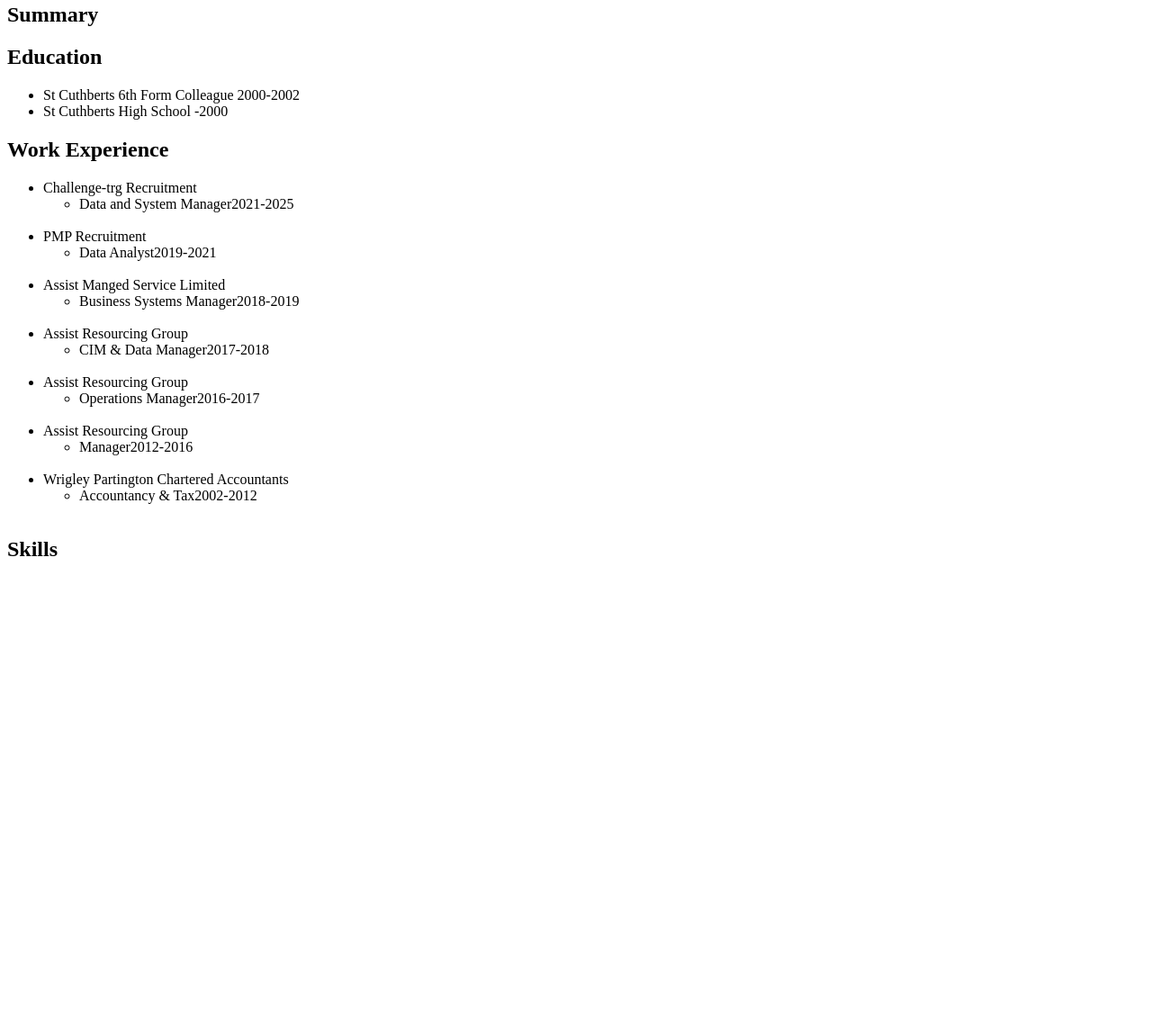
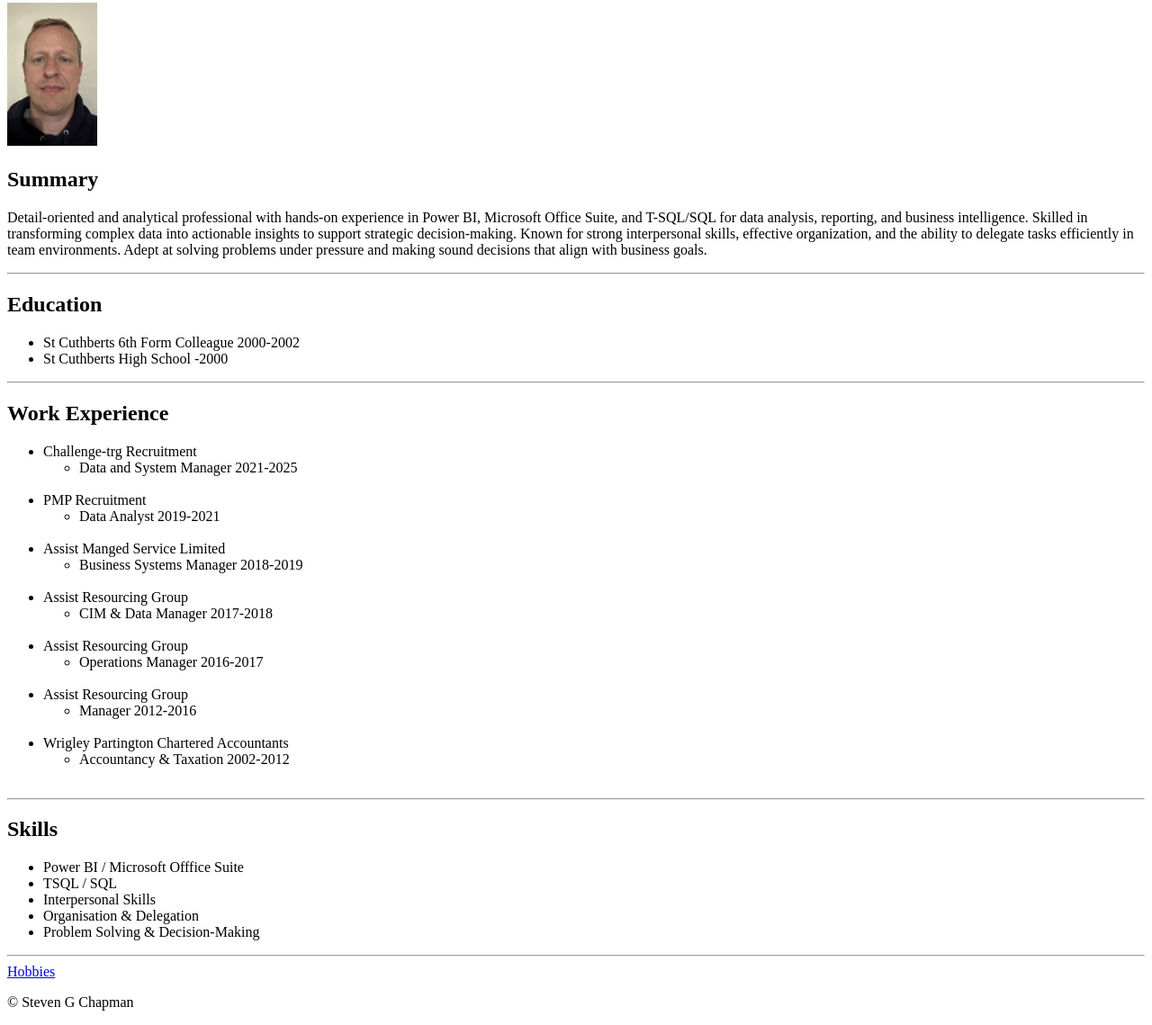
Before and after one commit to StevenGChapman/html-portfolio, a plain HTML site: page index.html in a window 1280 px wide. Shown: the part 77-1216 px from the top of the page at 90% size. Before the commit the page ends 800 px from the top, so only its background shows below. Drawn offline with Linux system fonts and the light colour scheme.

Commit message:
Update index.html

```diff
--- a/index.html
+++ b/index.html
@@ -9,36 +9,50 @@
 <body>
 
     <h1>Steven Chapman</h1>
-
+    <img src="./assets/images/me.jpg" width="100">
     <h2>Summary</h2>
-
+    <p>
+        Detail-oriented and analytical professional with hands-on experience in Power BI, Microsoft Office Suite, and T-SQL/SQL for data analysis, reporting, and business intelligence. Skilled in transforming complex data into actionable insights to support strategic decision-making. Known for strong interpersonal skills, effective organization, and the ability to delegate tasks efficiently in team environments. Adept at solving problems under pressure and making sound decisions that align with business goals.
+    </p>
+    <hr/>
     <h2>Education</h2>
     <ul>
         <li>St Cuthberts 6th Form Colleague 2000-2002</li>
         <li>St Cuthberts High School -2000</li>
     </ul>
-
+    <hr/>
     <h2>Work Experience</h2>
     <ul>
         <li>Challenge-trg Recruitment </li>
-<ul><li>Data and System Manager2021-2025</li></ul><br>
+        <ul><li>Data and System Manager 2021-2025</li></ul><br>
         <li>PMP Recruitment </li>
-<ul><li>Data Analyst2019-2021</li></ul><br>
+        <ul><li>Data Analyst 2019-2021</li></ul><br>
         <li>Assist Manged Service Limited </li>
-<ul><li>Business Systems Manager2018-2019</li></ul><br>
+        <ul><li>Business Systems Manager 2018-2019</li></ul><br>
         <li>Assist Resourcing Group </li>
-<ul><li>CIM & Data Manager2017-2018</li></ul><br>
+        <ul><li>CIM & Data Manager 2017-2018</li></ul><br>
         <li>Assist Resourcing Group </li>
-<ul><li>Operations Manager2016-2017</li></ul><br>
+        <ul><li>Operations Manager 2016-2017</li></ul><br>
         <li>Assist Resourcing Group </li>
-<ul><li>Manager2012-2016</li></ul><br>
+        <ul><li>Manager 2012-2016</li></ul><br>
         <li>Wrigley Partington Chartered Accountants  </li>
-<ul><li>Accountancy & Tax2002-2012</li></ul><br>
+        <ul><li>Accountancy & Taxation 2002-2012</li></ul><br>
+    </ul>
+    <hr/>
+    <h2>Skills</h2>
+    <ul>
+        <li>Power BI / Microsoft Offfice Suite</li>
+        <li>TSQL / SQL</li>
+        <li>Interpersonal Skills</li>
+        <li>Organisation & Delegation</li>
+        <li>Problem Solving & Decision-Making</li>
+        </ul>
+    <hr/>
 
-    </ul>
-
-    <h2>Skills</h2>
-
+    <a href="./public/hobbies.html">Hobbies</a>
+        <footer>
+            <p> &#169 Steven G Chapman</p>
+        </footer>
 </body>
 
 </html>
```
Lines whose indentation alone changed are shown as unchanged.
